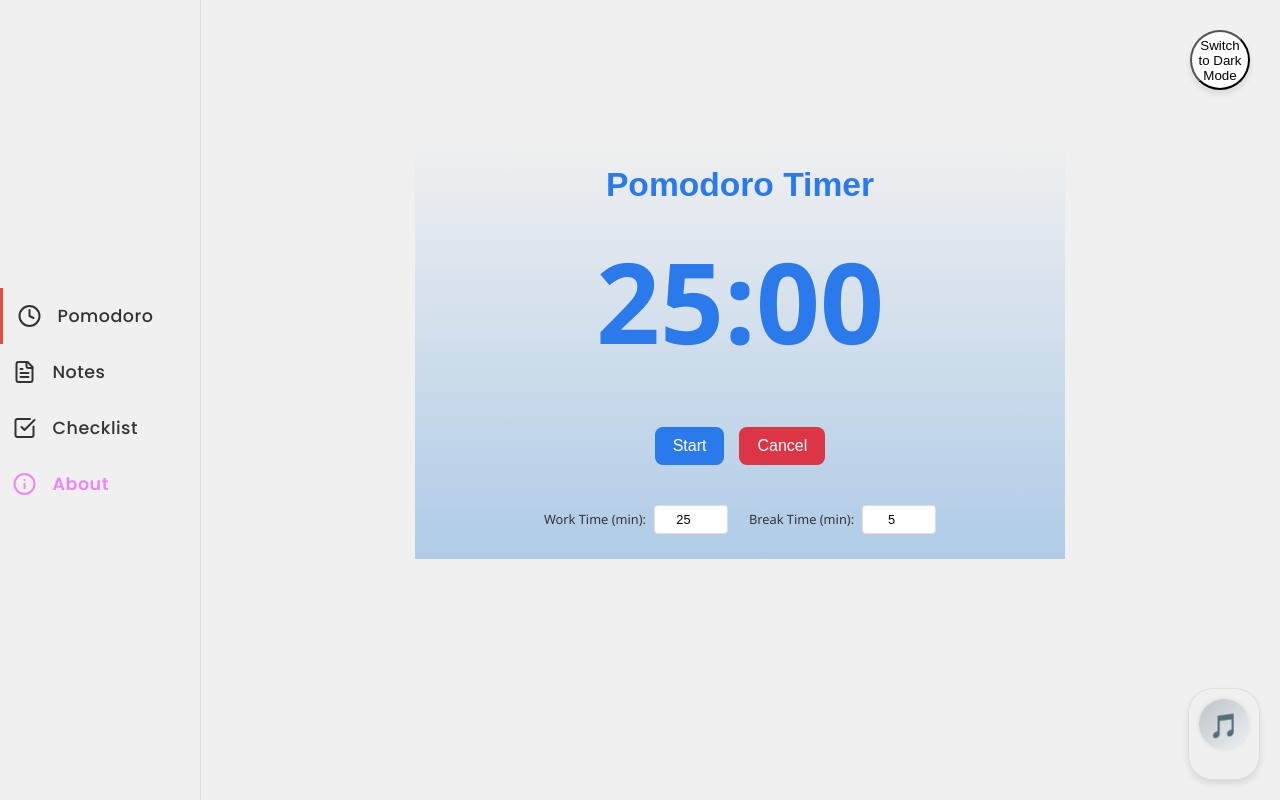
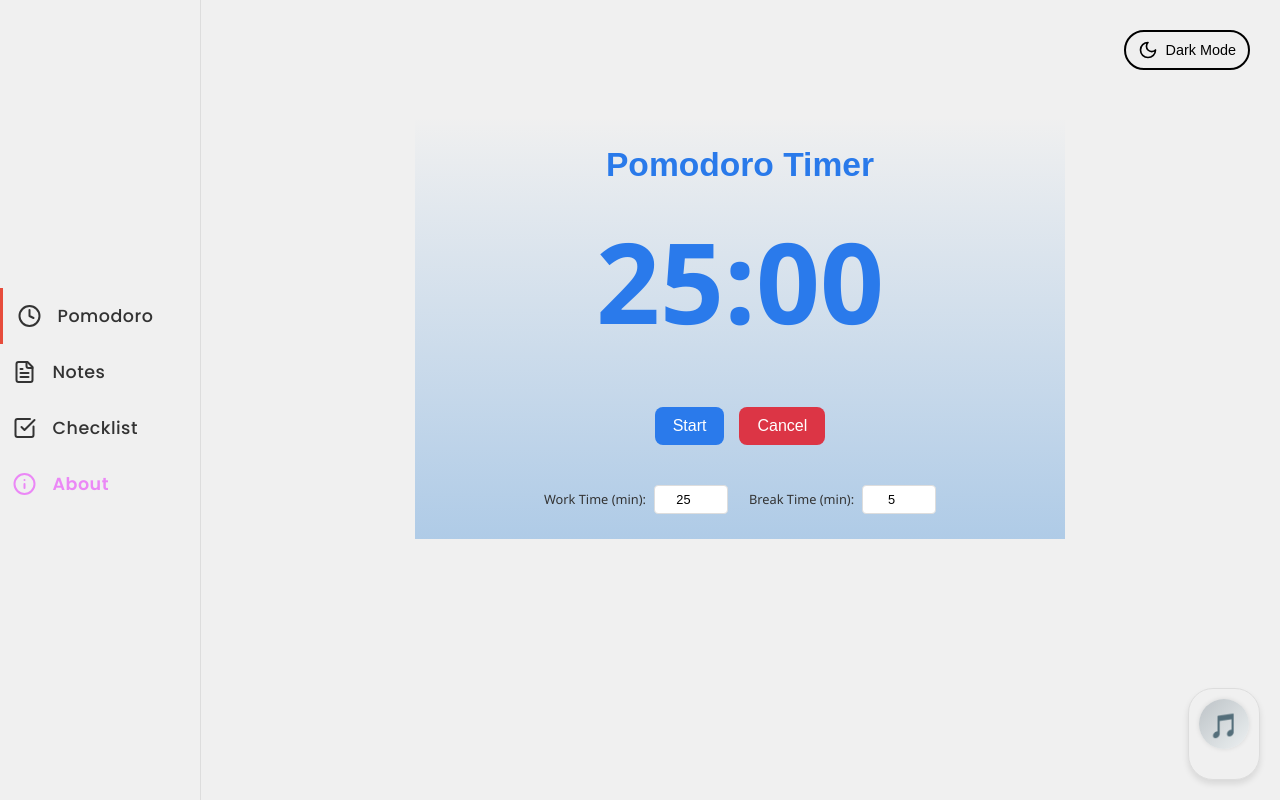
Before and after one commit to Ajithesh9/productivity-hub, a React (Create React App) app: page / in a window 1280 px wide. Built offline with nearby package versions, Linux system fonts and the light colour scheme.

Commit message:
Update ThemeToggle.jsx

```diff
--- a/src/components/ThemeToggle/ThemeToggle.jsx
+++ b/src/components/ThemeToggle/ThemeToggle.jsx
@@ -1,31 +1,40 @@
-import React, { useState, useEffect } from "react";
+import React from "react";
+import { AnimatePresence, motion } from "framer-motion";
+import { Moon, Sun } from "lucide-react";
 import "./ThemeToggle.css";
 
-const ThemeToggle = () => {
-  // Initialize theme from localStorage or system preference
-  const [theme, setTheme] = useState(() => {
-    const savedTheme = localStorage.getItem("theme");
-    if (savedTheme) return savedTheme;
-    return window.matchMedia("(prefers-color-scheme: dark)").matches
-      ? "dark"
-      : "light";
-  });
-
-  // Update the document attribute and localStorage whenever theme changes
-  useEffect(() => {
-    document.documentElement.setAttribute("data-theme", theme);
-    localStorage.setItem("theme", theme);
-  }, [theme]);
-
-  const toggleTheme = () => {
-    setTheme((prevTheme) => (prevTheme === "light" ? "dark" : "light"));
-  };
-
+function ThemeToggle({ theme, toggleTheme }) {
   return (
-    <button className="theme-toggle" onClick={toggleTheme}>
-      {theme === "light" ? "Switch to Dark Mode" : "Switch to Light Mode"}
+    <button className="theme-toggle-button" onClick={toggleTheme}>
+      <AnimatePresence mode="wait" initial={false}>
+        {theme === "light" ? (
+          <motion.div
+            key="to-dark"
+            className="theme-toggle-content"
+            initial={{ opacity: 0 }}
+            animate={{ opacity: 1 }}
+            exit={{ opacity: 0 }}
+            transition={{ duration: 0.3 }}
+          >
+            <Moon className="theme-toggle-icon" />
+            <span className="theme-toggle-text">Dark Mode</span>
+          </motion.div>
+        ) : (
+          <motion.div
+            key="to-light"
+            className="theme-toggle-content"
+            initial={{ opacity: 0 }}
+            animate={{ opacity: 1 }}
+            exit={{ opacity: 0 }}
+            transition={{ duration: 0.3 }}
+          >
+            <Sun className="theme-toggle-icon" />
+            <span className="theme-toggle-text">Light Mode</span>
+          </motion.div>
+        )}
+      </AnimatePresence>
     </button>
   );
-};
+}
 
 export default ThemeToggle;
```
